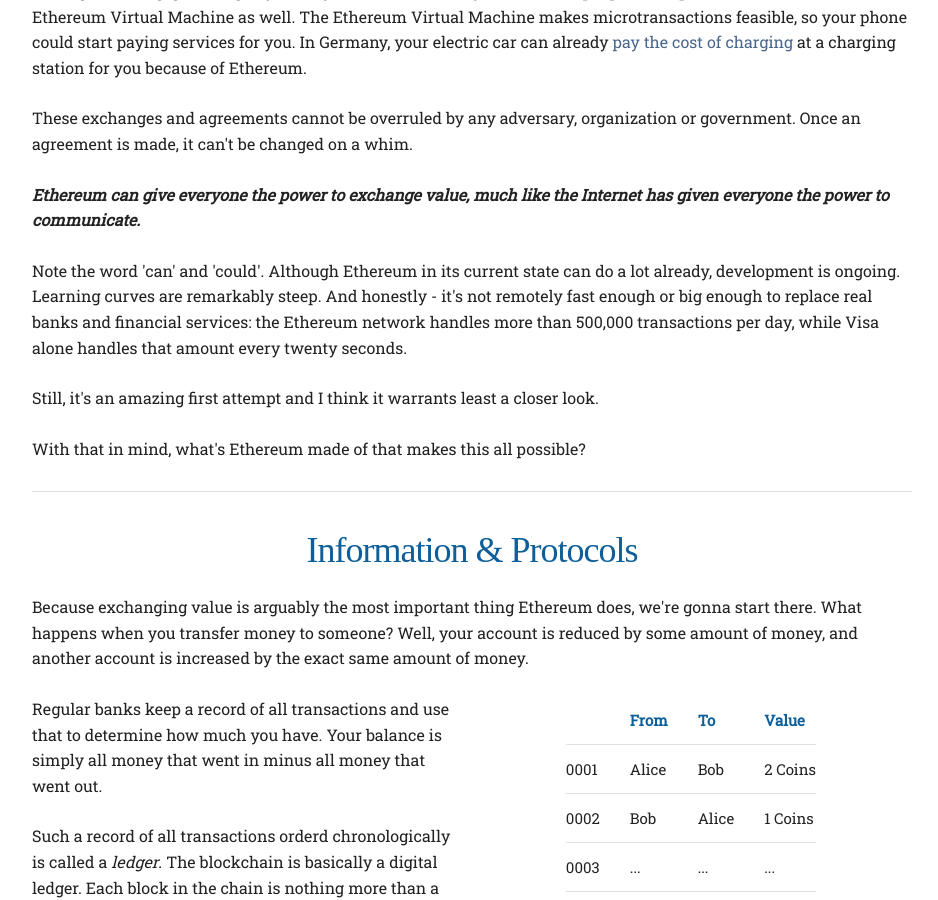
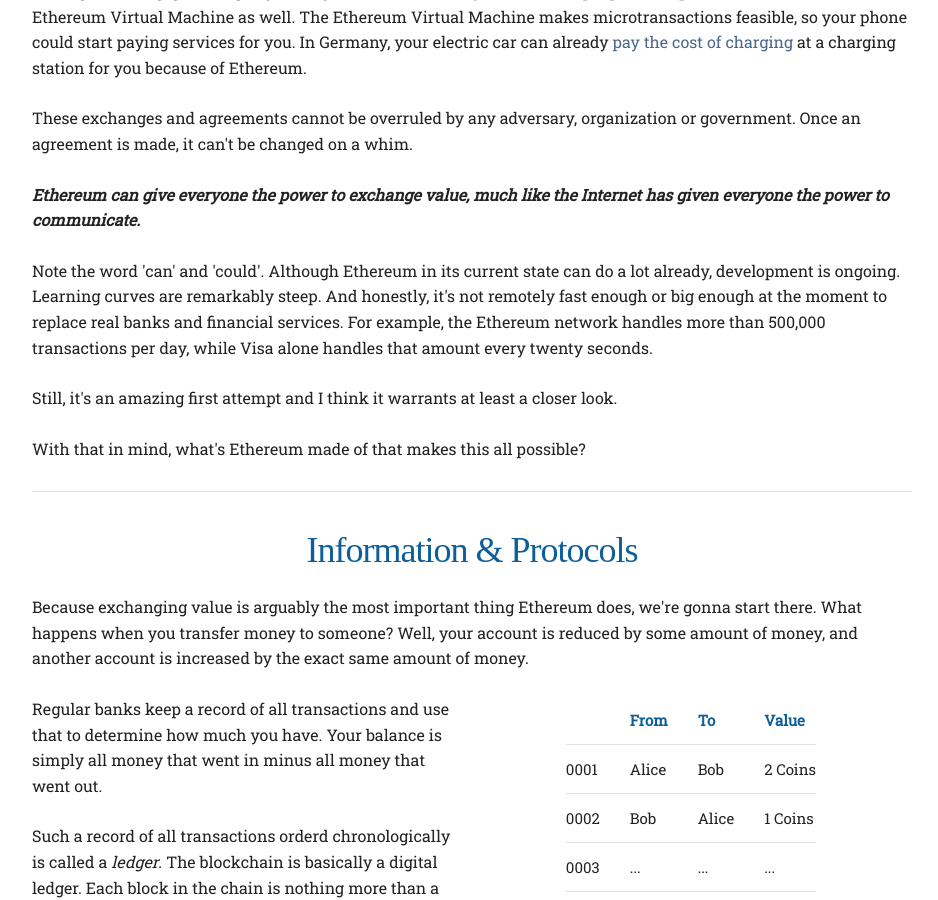
Before and after one commit to vdveen/vdveen.github.io, a Jekyll site: the page ethereum.html, which Jekyll copies as it is, in a window 1280 px wide and 900 px high, scrolled down 2692 px. Shown: the whole window, without its empty margins (168-1106 px from the left). Built offline with Jekyll 4.4.1, drawn with Linux system fonts in a browser that asks for light colours; some web fonts are replaced.

Commit message:
Minor fix

```diff
--- a/ethereum.html
+++ b/ethereum.html
@@ -113,11 +113,11 @@
         <p><strong><em>Ethereum can give everyone the power to exchange value, much like the Internet has given everyone the power to communicate.</em></strong></p>
 
         <p>Note the word &#39;can&#39; and &#39;could&#39;. Although Ethereum in its current state can do a lot already, development
-          is ongoing. Learning curves are remarkably steep. And honestly - it's not remotely fast enough or big enough to
-          replace real banks and financial services: the Ethereum network handles more than 500,000 transactions per day, while
+          is ongoing. Learning curves are remarkably steep. And honestly, it's not remotely fast enough or big enough at the moment to
+          replace real banks and financial services. For example, the Ethereum network handles more than 500,000 transactions per day, while
           Visa alone handles that amount every twenty seconds. </p>
 
-        <p>Still, it's an amazing first attempt and I think it warrants least a closer look.</p>
+        <p>Still, it's an amazing first attempt and I think it warrants at least a closer look.</p>
 
         <p>With that in mind, what&#39;s Ethereum made of that makes this all possible?</p>
 
```
